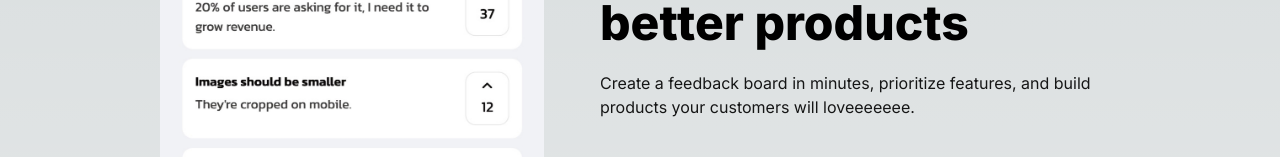
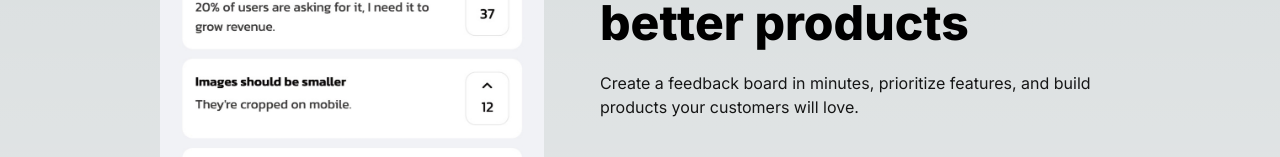
Before and after one commit to Joshthdev/my-app, a Next.js app: page / in a window 1280 px wide. Shown: the part 289-446 px from the top of the page. Built offline with nearby package versions, Linux system fonts and the light colour scheme.

Commit message:
fixed hero text

```diff
--- a/app/page.tsx
+++ b/app/page.tsx
@@ -45,7 +45,7 @@ export default function Home() {
 					</h1>
 					<div className="opacity-90 mb-10">
 						Create a feedback board in minutes, prioritize features, and build
-						products your customers will loveeeeeee.
+						products your customers will love.
 					</div>
 					<ButtonLogin isLoggedin={isLoggedin} name={name} extraStyle="w-86" />
 				</div>
```
